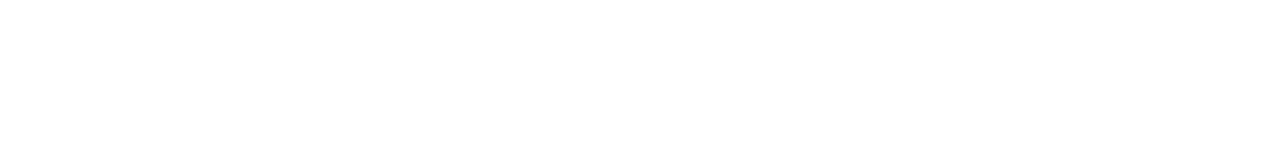
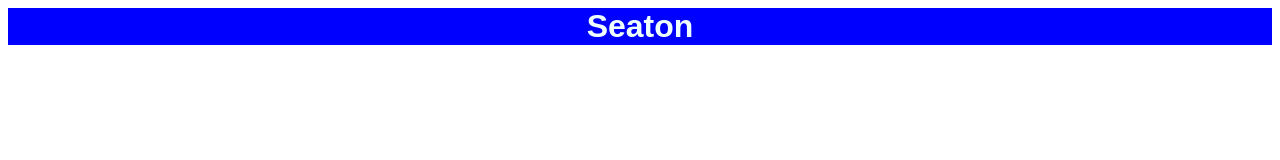
Before and after one commit to wizzwizz4/wizzwizz4.github.io, a plain HTML site: page seaton-site/index.html in a window 1280 px wide. Drawn offline with Linux system fonts and the light colour scheme.

Commit message:
Update index.html

```diff
--- a/seaton-site/index.html
+++ b/seaton-site/index.html
@@ -2,9 +2,15 @@
 	<head>
 		<style>
 			h1.banner {
-				color: white;
+				color: azure;
 				font-family: sans-serif;
 				text-align: center;
+				background-color: blue;
+			}
+			h1.banner:after {
+				width: 100%;
+				height: 32px;
+				background-color: green;
 			}
 		</style>
 	</head>
```
